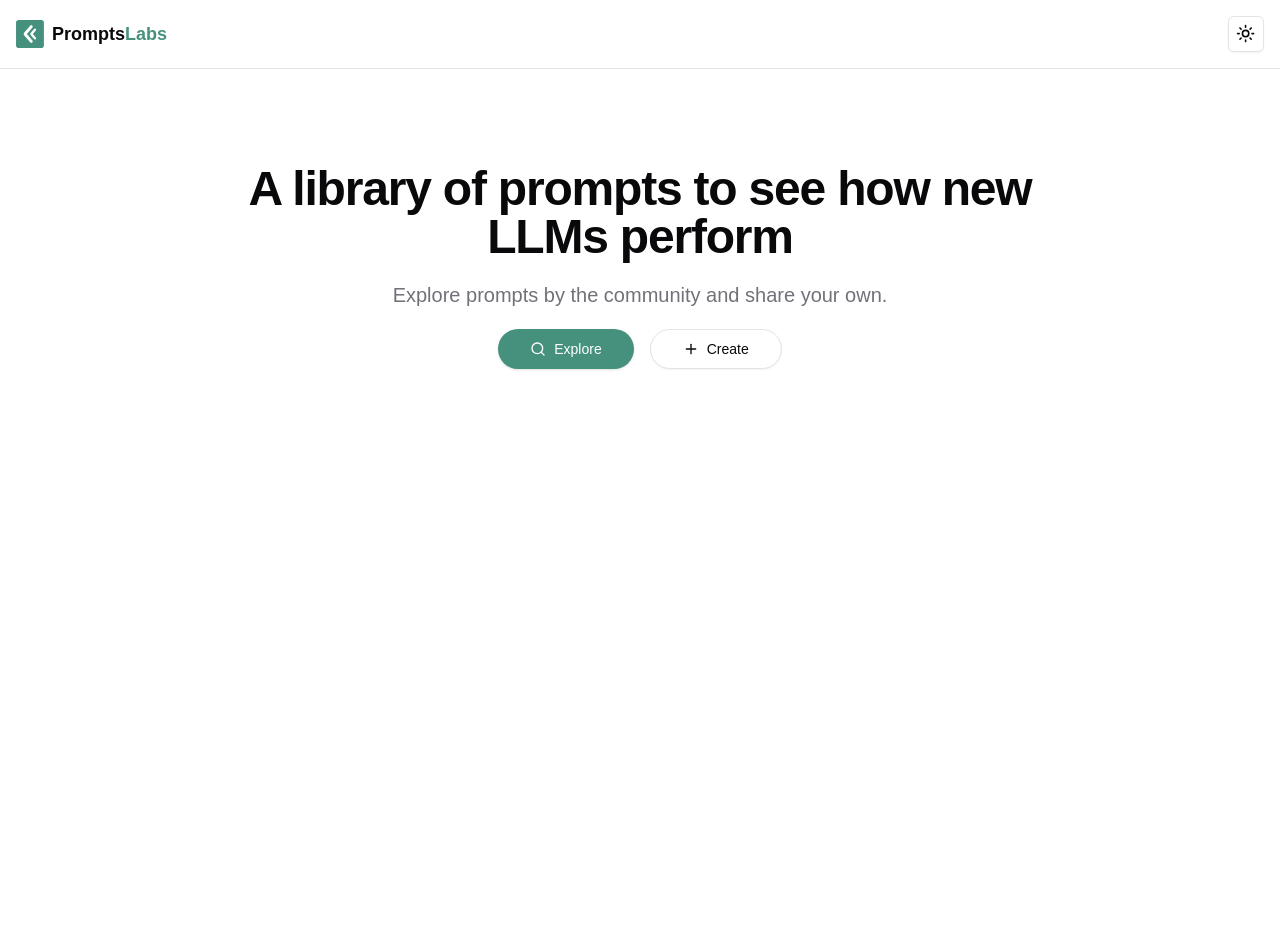
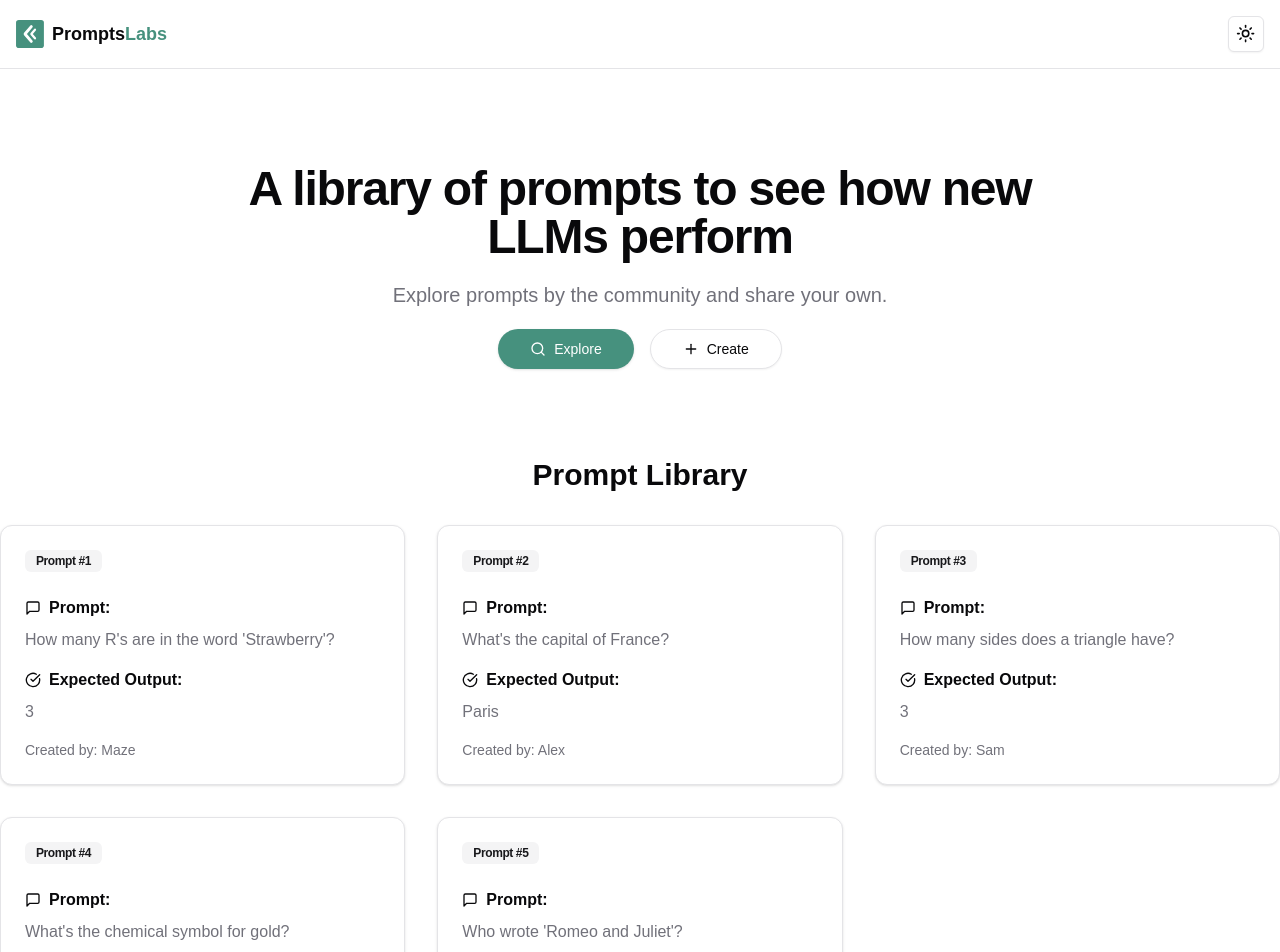
Before and after one commit to mazeincoding/PromptsLabs, a Next.js app: page / in a window 1280 px wide. Shown: the top 952 px of the page. Before the commit the page ends 800 px from the top, so only its background shows below. Built offline with nearby package versions, Linux system fonts and the light colour scheme.

Commit message:
Added dummy prompts to the landing

```diff
--- a/src/app/page.tsx
+++ b/src/app/page.tsx
@@ -1,11 +1,15 @@
 import { Header } from "@/components/header";
 import { Hero } from "@/components/hero";
+import { Library } from "@/components/library";
 
 export default function Home() {
   return (
     <div className="min-h-screen flex flex-col">
       <Header />
-      <Hero />
+      <div className="flex flex-col gap-10">
+        <Hero />
+        <Library />
+      </div>
     </div>
   );
 }
--- /dev/null
+++ b/src/components/library.tsx
@@ -0,0 +1,63 @@
+"use client";
+
+import { useState } from "react";
+import { Card, CardContent, CardHeader, CardTitle } from "@/components/ui/card";
+import { Badge } from "@/components/ui/badge";
+import { Button } from "@/components/ui/button";
+import { prompts } from "@/data/prompts";
+import { MessageSquare, CheckCircle, ChevronDown } from "lucide-react";
+import { useRouter } from "next/navigation";
+
+export function Library() {
+  const [visible_prompts, set_visible_prompts] = useState(5);
+  const router = useRouter();
+
+  const show_more = () => {
+    router.push("/prompts");
+  };
+
+  return (
+    <div className="container mx-auto py-12">
+      <h2 className="text-3xl font-bold mb-8 text-center">Prompt Library</h2>
+      <div className="grid grid-cols-1 md:grid-cols-2 lg:grid-cols-3 gap-8">
+        {prompts.slice(0, visible_prompts).map((prompt, index) => (
+          <Card key={index} className="hover:shadow-lg transition-shadow">
+            <CardHeader className="flex flex-row items-center justify-between">
+              <CardTitle className="flex items-center">
+                <Badge variant="secondary">Prompt #{index + 1}</Badge>
+              </CardTitle>
+            </CardHeader>
+            <CardContent className="space-y-4">
+              <div>
+                <p className="font-semibold mb-2 flex items-center">
+                  <MessageSquare className="mr-2 h-4 w-4" />
+                  Prompt:
+                </p>
+                <p className="text-muted-foreground">{prompt.input}</p>
+              </div>
+              <div>
+                <p className="font-semibold mb-2 flex items-center">
+                  <CheckCircle className="mr-2 h-4 w-4" />
+                  Expected Output:
+                </p>
+                <p className="text-muted-foreground">
+                  {prompt.expected_output}
+                </p>
+              </div>
+              <p className="text-sm text-muted-foreground">
+                Created by: {prompt.created_by}
+              </p>
+            </CardContent>
+          </Card>
+        ))}
+      </div>
+      {visible_prompts < prompts.length && (
+        <div className="mt-8 text-center">
+          <Button onClick={show_more}>
+            Show more
+          </Button>
+        </div>
+      )}
+    </div>
+  );
+}
--- /dev/null
+++ b/src/data/prompts.ts
@@ -0,0 +1,54 @@
+import { TPrompt } from "@/types/prompt";
+
+export const prompts: TPrompt[] = [
+  {
+    created_by: "Maze",
+    input: "How many R's are in the word 'Strawberry'?",
+    expected_output: "3",
+  },
+  {
+    created_by: "Alex",
+    input: "What's the capital of France?",
+    expected_output: "Paris",
+  },
+  {
+    created_by: "Sam",
+    input: "How many sides does a triangle have?",
+    expected_output: "3",
+  },
+  {
+    created_by: "Jordan",
+    input: "What's the chemical symbol for gold?",
+    expected_output: "Au",
+  },
+  {
+    created_by: "Taylor",
+    input: "Who wrote 'Romeo and Juliet'?",
+    expected_output: "William Shakespeare",
+  },
+  {
+    created_by: "Casey",
+    input: "What's the largest planet in our solar system?",
+    expected_output: "Jupiter",
+  },
+  {
+    created_by: "Morgan",
+    input: "How many continents are there?",
+    expected_output: "7",
+  },
+  {
+    created_by: "Riley",
+    input: "What's the square root of 64?",
+    expected_output: "8",
+  },
+  {
+    created_by: "Jamie",
+    input: "Who painted the Mona Lisa?",
+    expected_output: "Leonardo da Vinci",
+  },
+  {
+    created_by: "Quinn",
+    input: "What's the boiling point of water in Celsius?",
+    expected_output: "100",
+  },
+];
--- /dev/null
+++ b/src/types/prompt.ts
@@ -0,0 +1,5 @@
+export type TPrompt = {
+  created_by: string;
+  input: string;
+  expected_output: string;
+};
```
